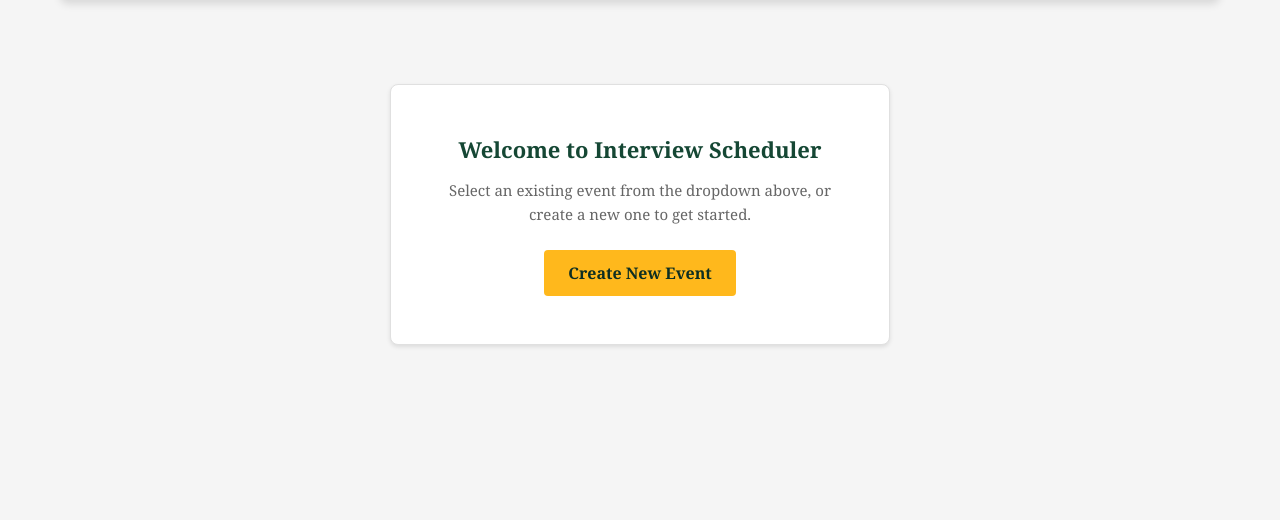
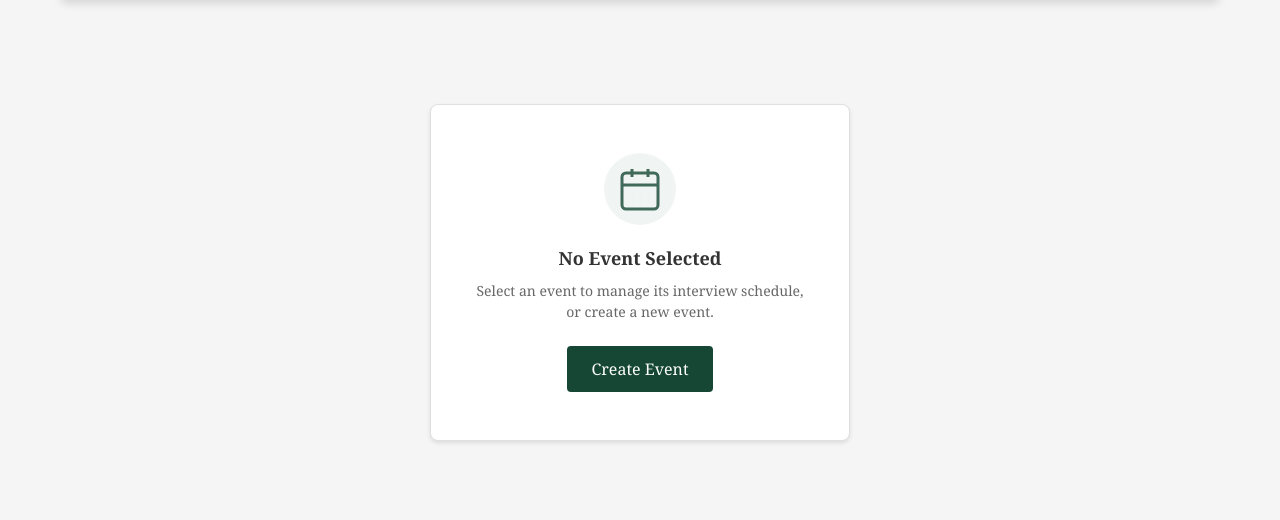
Before and after one commit to realronaldrump/interview-scheduler, a Flask app: page / in a window 1280 px wide. Shown: the part 195-715 px from the top of the page. Run offline with Flask 3, Linux system fonts and the light colour scheme; data that the repository does not hold is empty; some web fonts are replaced.

Commit message:
feat: Redesign the 'No Event Selected' empty state UI with an added icon, updated text, and refined styling.

```diff
--- a/static/style.css
+++ b/static/style.css
@@ -1136,12 +1136,13 @@ body {
     display: flex;
     align-items: center;
     justify-content: center;
-    padding: 60px 20px;
+    padding: 80px 20px;
+    min-height: 400px;
 }
 
 .empty-state {
     text-align: center;
-    max-width: 500px;
+    max-width: 420px;
     background: var(--bg-white);
     padding: 48px 40px;
     border-radius: var(--radius-lg);
@@ -1149,17 +1150,40 @@ body {
     box-shadow: var(--shadow);
 }
 
+.empty-state-icon {
+    display: inline-flex;
+    align-items: center;
+    justify-content: center;
+    width: 72px;
+    height: 72px;
+    background: #f0f4f2;
+    border-radius: 50%;
+    margin-bottom: 20px;
+    color: var(--baylor-green);
+}
+
+.empty-state-icon svg {
+    opacity: 0.8;
+}
+
 .empty-state h2 {
-    font-size: 22px;
-    color: var(--baylor-green);
-    margin-bottom: 12px;
+    font-size: 18px;
+    font-weight: 600;
+    color: var(--text-primary);
+    margin-bottom: 8px;
 }
 
 .empty-state p {
     color: var(--text-secondary);
-    font-size: 15px;
+    font-size: 14px;
     margin-bottom: 24px;
-    line-height: 1.6;
+    line-height: 1.5;
+}
+
+.empty-state-actions {
+    display: flex;
+    justify-content: center;
+    gap: 12px;
 }
 
 /* Form Groups for Modal */
--- a/templates/index.html
+++ b/templates/index.html
@@ -32,9 +32,21 @@
         <!-- No Event Selected State -->
         <div class="no-event-message" id="no-event-message">
             <div class="empty-state">
-                <h2>Welcome to Interview Scheduler</h2>
-                <p>Select an existing event from the dropdown above, or create a new one to get started.</p>
-                <button class="btn btn-gold btn-lg" onclick="showCreateEventModal()">Create New Event</button>
+                <div class="empty-state-icon">
+                    <svg width="48" height="48" viewBox="0 0 24 24" fill="none" stroke="currentColor"
+                        stroke-width="1.5">
+                        <rect x="3" y="4" width="18" height="18" rx="2" ry="2" />
+                        <line x1="16" y1="2" x2="16" y2="6" />
+                        <line x1="8" y1="2" x2="8" y2="6" />
+                        <line x1="3" y1="10" x2="21" y2="10" />
+                        <path d="M8 14h.01M12 14h.01M16 14h.01M8 18h.01M12 18h.01M16 18h.01" />
+                    </svg>
+                </div>
+                <h2>No Event Selected</h2>
+                <p>Select an event to manage its interview schedule, or create a new event.</p>
+                <div class="empty-state-actions">
+                    <button class="btn btn-primary btn-lg" onclick="showCreateEventModal()">Create Event</button>
+                </div>
             </div>
         </div>
 
```
